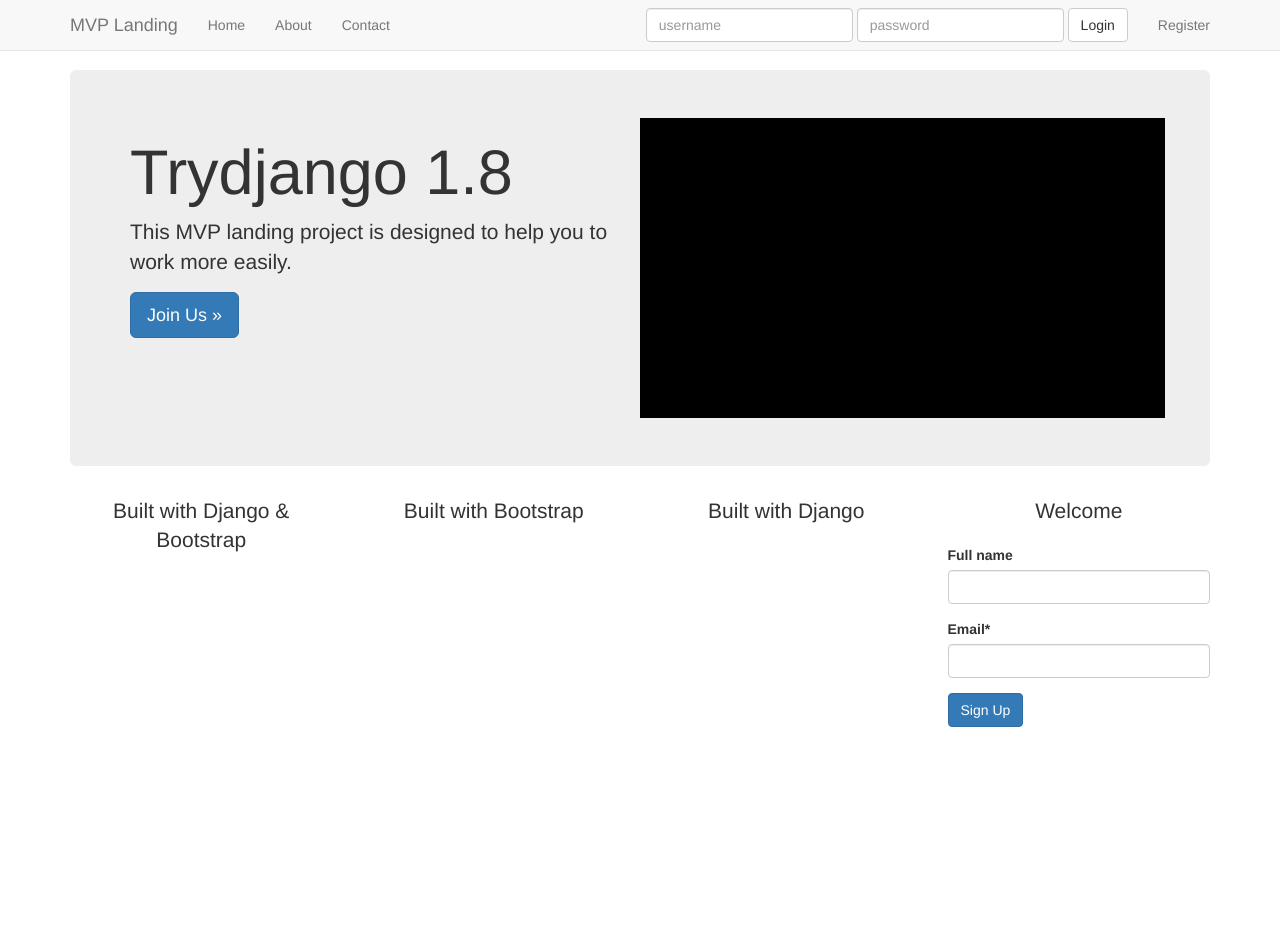
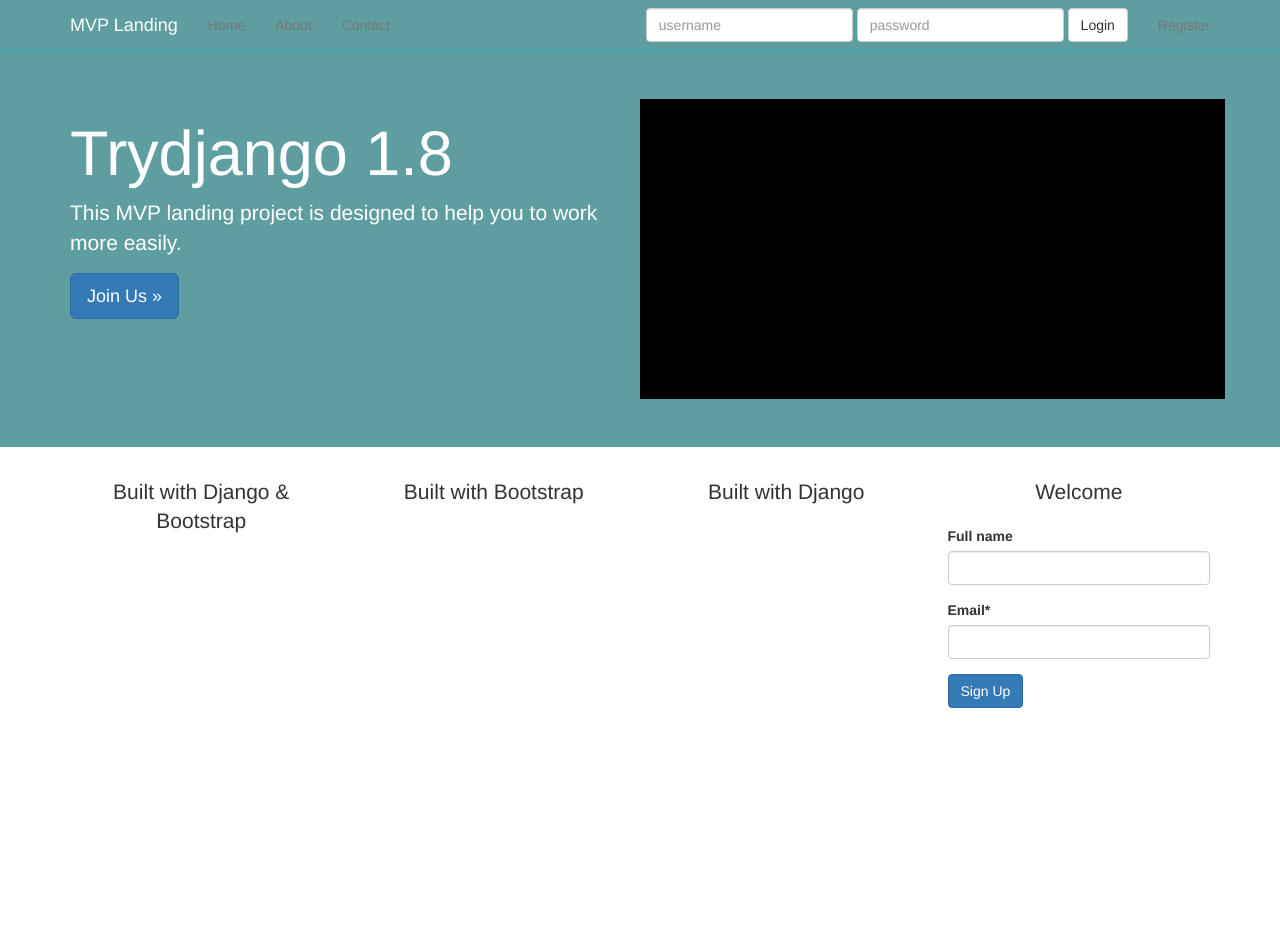
Before and after one commit to Tasnuvaleeya/ecommerce-django, a Django app: page / in a window 1280 px wide. Shown: the top 926 px of the page. Run offline with Django 3.2, Linux system fonts and the light colour scheme; some libraries are stand-ins or nearby versions.

Commit message:
styling mvp landing

```diff
--- a/src/static_in_pro/our_static/css/navbar-static-top.css
+++ b/src/static_in_pro/our_static/css/navbar-static-top.css
@@ -2,6 +2,26 @@ body {
   min-height: 2000px;
 }
 
-.navbar-static-top {
-  margin-bottom: 19px;
+.navbar-static-top{
+    margin-bottom: 0px !important;
+    background-color: cadetblue;
+    border-color: lightseagreen;
+
 }
+.navbar-default .navbar-brand{
+    color : #FFF;
+}
+
+.navbar-default .navbar-brand:hover{
+    color : #777;
+}
+
+.navbar-default .navbar-nav>li>a:hover{
+    color : cyan;
+}
+.navbar-default .navbar-toggle{
+    border-color: transparent !important;
+}
+.navbar-toggle:hover{
+    background-color: darkcyan !important;
+}
--- a/src/templates/base.html
+++ b/src/templates/base.html
@@ -25,10 +25,12 @@
 
 {% include 'navbar.html' %}
 
-<div class="container">
-    {% block jumbotron %}
+   {% block jumbotron %}
 
     {% endblock %}
+
+<div class="container">
+
 
     {% block content %}
     {% endblock %}
--- a/src/templates/home.html
+++ b/src/templates/home.html
@@ -6,10 +6,18 @@
 <style>
 {% block style %}
 
+
+.jumbotron{
+    background-color: cadetblue;
+    color: #fff;
+}
+
 {% endblock %}
 </style>
 {% block jumbotron %}
 <div class="jumbotron">
+    <div class="container">
+
 
     <div class="row">
         <div class="col-sm-6">
@@ -24,7 +32,7 @@
         </div>
         <div class="col-sm-6" style="background-color: black; height: 300px"></div>
 
-
+    </div>
 
     </div>
 </div>
```
Also changed, not shown: 1 other file.
